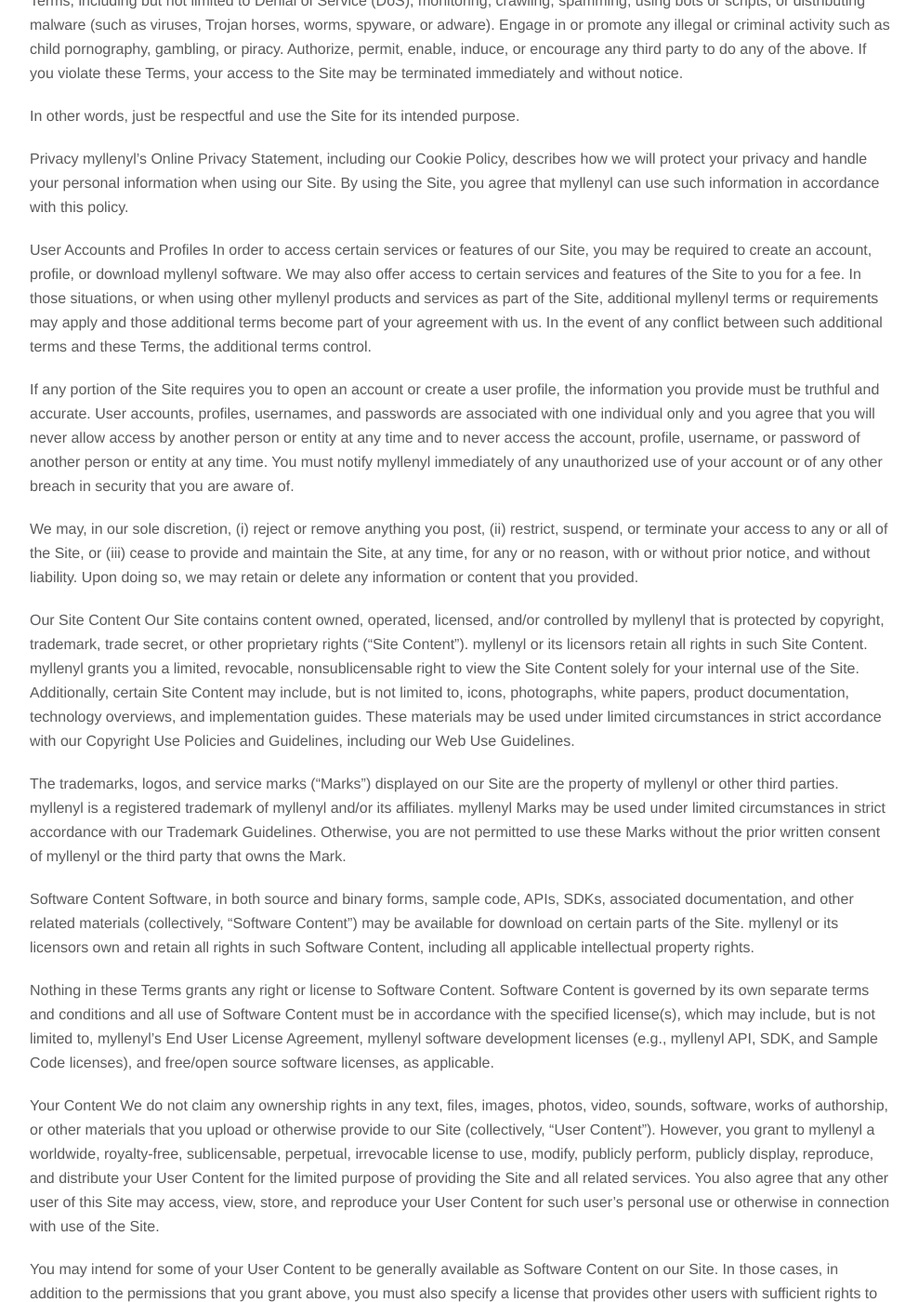
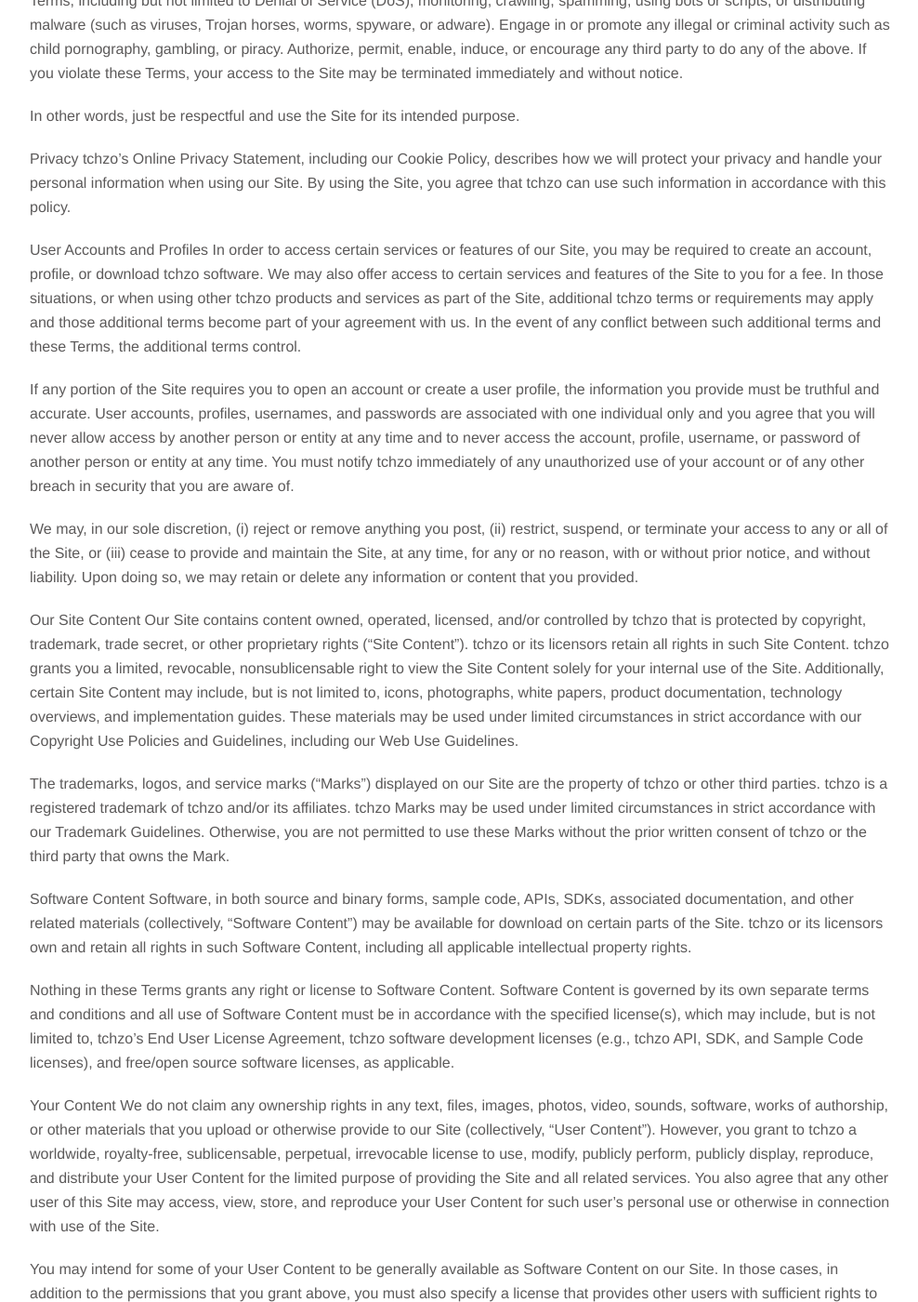
Before and after one commit to tchzoglobal/tchzo, a Jekyll site: the page built from terms-and-condition.md, in a window 1280 px wide and 1400 px high, scrolled down 703 px. Shown: the whole window at 93% size, without its empty margins (143-1131 px from the left). Built offline with Jekyll 4.4.1, drawn with Linux system fonts in a browser that asks for light colours; some of the changed text lies outside the part shown.

Commit message:
Update terms-and-condition.md

```diff
--- a/terms-and-condition.md
+++ b/terms-and-condition.md
@@ -4,15 +4,15 @@ layout: policy
 bodyClass: page-contact
 ---
 
-This Site is Copyright © 2021 Myllenyl and/or its affiliates. All rights reserved.
+This Site is Copyright © 2021 tchzo and/or its affiliates. All rights reserved.
 
 Welcome
-These myllenyl Web Site Terms of Use ("Terms") govern all myllenyl.com web pages ("Site").
+These tchzo Web Site Terms of Use ("Terms") govern all tchzo.com web pages ("Site").
 
 By accessing, visiting, or otherwise using the Site, you agree to be bound by the Terms.
 
 Your Use of Our Site
-myllenyl is committed to providing a safe and positive experience to all users on our Site. To help us do that, we need you to follow a few basic rules when you’re here. Don’t worry, it’s not very complicated.
+tchzo is committed to providing a safe and positive experience to all users on our Site. To help us do that, we need you to follow a few basic rules when you’re here. Don’t worry, it’s not very complicated.
 
 When using our Site, you must comply with all applicable laws, including federal, state, and local laws, the laws of your jurisdiction, and laws regarding the transmission of technical data.
 
@@ -35,27 +35,27 @@ If you violate these Terms, your access to the Site may be terminated immediatel
 In other words, just be respectful and use the Site for its intended purpose.
 
 Privacy
-myllenyl's Online Privacy Statement, including our Cookie Policy, describes how we will protect your privacy and handle your personal information when using our Site. By using the Site, you agree that myllenyl can use such information in accordance with this policy.
+tchzo's Online Privacy Statement, including our Cookie Policy, describes how we will protect your privacy and handle your personal information when using our Site. By using the Site, you agree that tchzo can use such information in accordance with this policy.
 
 User Accounts and Profiles
-In order to access certain services or features of our Site, you may be required to create an account, profile, or download myllenyl software. We may also offer access to certain services and features of the Site to you for a fee. In those situations, or when using other myllenyl products and services as part of the Site, additional myllenyl terms or requirements may apply and those additional terms become part of your agreement with us. In the event of any conflict between such additional terms and these Terms, the additional terms control.
+In order to access certain services or features of our Site, you may be required to create an account, profile, or download tchzo software. We may also offer access to certain services and features of the Site to you for a fee. In those situations, or when using other tchzo products and services as part of the Site, additional tchzo terms or requirements may apply and those additional terms become part of your agreement with us. In the event of any conflict between such additional terms and these Terms, the additional terms control.
 
-If any portion of the Site requires you to open an account or create a user profile, the information you provide must be truthful and accurate. User accounts, profiles, usernames, and passwords are associated with one individual only and you agree that you will never allow access by another person or entity at any time and to never access the account, profile, username, or password of another person or entity at any time. You must notify myllenyl immediately of any unauthorized use of your account or of any other breach in security that you are aware of.
+If any portion of the Site requires you to open an account or create a user profile, the information you provide must be truthful and accurate. User accounts, profiles, usernames, and passwords are associated with one individual only and you agree that you will never allow access by another person or entity at any time and to never access the account, profile, username, or password of another person or entity at any time. You must notify tchzo immediately of any unauthorized use of your account or of any other breach in security that you are aware of.
 
 We may, in our sole discretion, (i) reject or remove anything you post, (ii) restrict, suspend, or terminate your access to any or all of the Site, or (iii) cease to provide and maintain the Site, at any time, for any or no reason, with or without prior notice, and without liability. Upon doing so, we may retain or delete any information or content that you provided.
 
 Our Site Content
-Our Site contains content owned, operated, licensed, and/or controlled by myllenyl that is protected by copyright, trademark, trade secret, or other proprietary rights ("Site Content"). myllenyl or its licensors retain all rights in such Site Content. myllenyl grants you a limited, revocable, nonsublicensable right to view the Site Content solely for your internal use of the Site. Additionally, certain Site Content may include, but is not limited to, icons, photographs, white papers, product documentation, technology overviews, and implementation guides. These materials may be used under limited circumstances in strict accordance with our Copyright Use Policies and Guidelines, including our Web Use Guidelines.
+Our Site contains content owned, operated, licensed, and/or controlled by tchzo that is protected by copyright, trademark, trade secret, or other proprietary rights ("Site Content"). tchzo or its licensors retain all rights in such Site Content. tchzo grants you a limited, revocable, nonsublicensable right to view the Site Content solely for your internal use of the Site. Additionally, certain Site Content may include, but is not limited to, icons, photographs, white papers, product documentation, technology overviews, and implementation guides. These materials may be used under limited circumstances in strict accordance with our Copyright Use Policies and Guidelines, including our Web Use Guidelines.
 
-The trademarks, logos, and service marks ("Marks") displayed on our Site are the property of myllenyl or other third parties. myllenyl is a registered trademark of myllenyl and/or its affiliates. myllenyl Marks may be used under limited circumstances in strict accordance with our Trademark Guidelines. Otherwise, you are not permitted to use these Marks without the prior written consent of myllenyl or the third party that owns the Mark.
+The trademarks, logos, and service marks ("Marks") displayed on our Site are the property of tchzo or other third parties. tchzo is a registered trademark of tchzo and/or its affiliates. tchzo Marks may be used under limited circumstances in strict accordance with our Trademark Guidelines. Otherwise, you are not permitted to use these Marks without the prior written consent of tchzo or the third party that owns the Mark.
 
 Software Content
-Software, in both source and binary forms, sample code, APIs, SDKs, associated documentation, and other related materials (collectively, “Software Content”) may be available for download on certain parts of the Site. myllenyl or its licensors own and retain all rights in such Software Content, including all applicable intellectual property rights.
+Software, in both source and binary forms, sample code, APIs, SDKs, associated documentation, and other related materials (collectively, “Software Content”) may be available for download on certain parts of the Site. tchzo or its licensors own and retain all rights in such Software Content, including all applicable intellectual property rights.
 
-Nothing in these Terms grants any right or license to Software Content. Software Content is governed by its own separate terms and conditions and all use of Software Content must be in accordance with the specified license(s), which may include, but is not limited to, myllenyl's End User License Agreement, myllenyl software development licenses (e.g., myllenyl API, SDK, and Sample Code licenses), and free/open source software licenses, as applicable.
+Nothing in these Terms grants any right or license to Software Content. Software Content is governed by its own separate terms and conditions and all use of Software Content must be in accordance with the specified license(s), which may include, but is not limited to, tchzo's End User License Agreement, tchzo software development licenses (e.g., tchzo API, SDK, and Sample Code licenses), and free/open source software licenses, as applicable.
 
 Your Content
-We do not claim any ownership rights in any text, files, images, photos, video, sounds, software, works of authorship, or other materials that you upload or otherwise provide to our Site (collectively, "User Content"). However, you grant to myllenyl a worldwide, royalty-free, sublicensable, perpetual, irrevocable license to use, modify, publicly perform, publicly display, reproduce, and distribute your User Content for the limited purpose of providing the Site and all related services. You also agree that any other user of this Site may access, view, store, and reproduce your User Content for such user's personal use or otherwise in connection with use of the Site.
+We do not claim any ownership rights in any text, files, images, photos, video, sounds, software, works of authorship, or other materials that you upload or otherwise provide to our Site (collectively, "User Content"). However, you grant to tchzo a worldwide, royalty-free, sublicensable, perpetual, irrevocable license to use, modify, publicly perform, publicly display, reproduce, and distribute your User Content for the limited purpose of providing the Site and all related services. You also agree that any other user of this Site may access, view, store, and reproduce your User Content for such user's personal use or otherwise in connection with use of the Site.
 
 You may intend for some of your User Content to be generally available as Software Content on our Site. In those cases, in addition to the permissions that you grant above, you must also specify a license that provides other users with sufficient rights to use your work as intended, such as an open source or Creative Commons license. For guidance on how to choose an appropriate free software license, this is a helpful third party resource: https://choosealicense.com/.
 
@@ -63,7 +63,7 @@ You cannot post, modify, distribute, or reproduce in any way copyrighted or othe
 
 All User Content is considered nonconfidential and public. Please do not submit any confidential or private information.
 
-If you provide us with any feedback or ideas, you authorize myllenyl to use your feedback for any purpose, without any restriction or limitation.
+If you provide us with any feedback or ideas, you authorize tchzo to use your feedback for any purpose, without any restriction or limitation.
 
 If you believe that your copyright or other rights have been infringed, please provide our Designated Agent written notice with the following information:
 
@@ -75,15 +75,15 @@ A written statement by you that you have a good faith belief that the disputed u
 A statement by you, made under penalty of perjury, that the above information in your notice is accurate and that you are the copyright owner or authorized to act on the copyright owner's behalf
 For any copyright infringement contact us at:
 
-myllenyl solutions
+tchzo solutions
 Rennes, France
-Email: contact@myllenyl.com
+Email: contact@tchzo.com
 Attn: Copyright Agent
 
 If the disputed materials were posted by a third party identifiable through reasonable efforts, we will try to provide notice to the third party of the charge. If the third party responds, we will provide you with a copy so that you may take any other steps you may consider appropriate.
 
 Disclaimers and Limitations of Liability
-Except as specifically set forth above, nothing in these Terms confers, by implication, estoppel, or otherwise, any license or right under any trade secret, patent, trademark, copyright, or other intellectual property right of myllenyl or any third party. All rights not expressly licensed are reserved.
+Except as specifically set forth above, nothing in these Terms confers, by implication, estoppel, or otherwise, any license or right under any trade secret, patent, trademark, copyright, or other intellectual property right of tchzo or any third party. All rights not expressly licensed are reserved.
 
 Although we have attempted to provide accurate information on our Site, we assume no responsibility for the accuracy of the information.
 
@@ -91,19 +91,19 @@ We do not endorse or assume responsibility for user conduct or what users submit
 
 Our Site contains links to third party sites. We provide these links merely as a convenience and the inclusion of such links does not imply any endorsement of their content. Access to any other site linked to this Site is at your own risk and we are not responsible for the accuracy or reliability of any information, data, opinions, advice, or statements made on such sites.
 
-You are solely responsible for maintaining the confidentiality of your account, registration, and password information. myllenyl will not be liable for any harm caused by, or related to, the theft or misappropriation of your user name or password, disclosure of your user name or password, or your authorization of anyone else to use your user name or password.
+You are solely responsible for maintaining the confidentiality of your account, registration, and password information. tchzo will not be liable for any harm caused by, or related to, the theft or misappropriation of your user name or password, disclosure of your user name or password, or your authorization of anyone else to use your user name or password.
 
-We may change the programs or products mentioned at any time without notice. Mention of non-myllenyl products or services is for informational purposes only and constitutes neither an endorsement nor a recommendation. Because international information is provided on our Site, not all products or programs mentioned will be available in your country. Please contact your local sales representative for information as to products and services available in your country.
+We may change the programs or products mentioned at any time without notice. Mention of non-tchzo products or services is for informational purposes only and constitutes neither an endorsement nor a recommendation. Because international information is provided on our Site, not all products or programs mentioned will be available in your country. Please contact your local sales representative for information as to products and services available in your country.
 
-The Site and all information on the Site are subject to applicable federal, state, and local laws, and U.S. export control laws, and may also be subject to the laws of the country where you reside. We reserve the right to investigate and take appropriate action against anyone who, in myllenyl's sole discretion, is suspected of violating any applicable law, including, without limitation, reporting you to law enforcement authorities.
+The Site and all information on the Site are subject to applicable federal, state, and local laws, and U.S. export control laws, and may also be subject to the laws of the country where you reside. We reserve the right to investigate and take appropriate action against anyone who, in tchzo's sole discretion, is suspected of violating any applicable law, including, without limitation, reporting you to law enforcement authorities.
 
-Some of the information on our Site may contain projections or other forward-looking statements regarding future events or the future financial performance of myllenyl. Such statements are only predictions and actual events or results may differ materially. We refer you to the documents myllenyl files from time to time with the Securities and Exchange Commission, specifically, the Company's most recent Form 10-K and Form 10-Q filings as such may be amended from time to time. These documents contain and identify important factors that could cause the actual results to differ materially from those contained in our projections or forward-looking statements, including, but not limited to: potential fluctuations in quarterly results; dependence on new product development; rapid technological and market change; competitive landscape; acquisition strategy; supply chain-related risks; cybersecurity and other risks associated with Internet-based systems and infrastructure deployments; global economic and political risks; and volatility of stock price.
+Some of the information on our Site may contain projections or other forward-looking statements regarding future events or the future financial performance of tchzo. Such statements are only predictions and actual events or results may differ materially. We refer you to the documents tchzo files from time to time with the Securities and Exchange Commission, specifically, the Company's most recent Form 10-K and Form 10-Q filings as such may be amended from time to time. These documents contain and identify important factors that could cause the actual results to differ materially from those contained in our projections or forward-looking statements, including, but not limited to: potential fluctuations in quarterly results; dependence on new product development; rapid technological and market change; competitive landscape; acquisition strategy; supply chain-related risks; cybersecurity and other risks associated with Internet-based systems and infrastructure deployments; global economic and political risks; and volatility of stock price.
 
-THIS SITE IS PROVIDED "AS IS" WITH ALL FAULTS AND WITHOUT WARRANTY OF ANY KIND, EITHER EXPRESSED OR IMPLIED. TO THE EXTENT PERMITTED BY LAW, myllenyl DISCLAIMS ALL WARRANTIES, EXPRESSED OR IMPLIED, INCLUDING, WITHOUT LIMITATION, THOSE OF MERCHANTABILITY, FITNESS FOR A PARTICULAR PURPOSE, AND NONINFRINGEMENT, OR THAT ARISE FROM A COURSE OF DEALING, USAGE, OR TRADE PRACTICE.
+THIS SITE IS PROVIDED "AS IS" WITH ALL FAULTS AND WITHOUT WARRANTY OF ANY KIND, EITHER EXPRESSED OR IMPLIED. TO THE EXTENT PERMITTED BY LAW, tchzo DISCLAIMS ALL WARRANTIES, EXPRESSED OR IMPLIED, INCLUDING, WITHOUT LIMITATION, THOSE OF MERCHANTABILITY, FITNESS FOR A PARTICULAR PURPOSE, AND NONINFRINGEMENT, OR THAT ARISE FROM A COURSE OF DEALING, USAGE, OR TRADE PRACTICE.
 
-myllenyl SHALL NOT BE LIABLE FOR ANY INDIRECT, SPECIAL, CONSEQUENTIAL, OR INCIDENTAL DAMAGES INCLUDING, WITHOUT LIMITATION, LOST PROFITS OR REVENUES, COSTS OF REPLACEMENT GOODS, OR LOSS OR DAMAGE TO DATA ARISING OUT OF THE USE OR INABILITY TO USE THIS SITE OR ANY RELATED SERVICES OR CONTENT, OR DAMAGES RESULTING FROM USE OF OR RELIANCE ON THE INFORMATION PRESENT, EVEN IF myllenyl HAS BEEN ADVISED OF THE POSSIBILITY OF SUCH DAMAGES.
+tchzo SHALL NOT BE LIABLE FOR ANY INDIRECT, SPECIAL, CONSEQUENTIAL, OR INCIDENTAL DAMAGES INCLUDING, WITHOUT LIMITATION, LOST PROFITS OR REVENUES, COSTS OF REPLACEMENT GOODS, OR LOSS OR DAMAGE TO DATA ARISING OUT OF THE USE OR INABILITY TO USE THIS SITE OR ANY RELATED SERVICES OR CONTENT, OR DAMAGES RESULTING FROM USE OF OR RELIANCE ON THE INFORMATION PRESENT, EVEN IF tchzo HAS BEEN ADVISED OF THE POSSIBILITY OF SUCH DAMAGES.
 
-myllenyl DOES NOT GUARANTEE AND DOES NOT PROMISE ANY SPECIFIC RESULTS FROM USE OF THE SITE OR ANY RELATED SERVICES OR CONTENT.
+tchzo DOES NOT GUARANTEE AND DOES NOT PROMISE ANY SPECIFIC RESULTS FROM USE OF THE SITE OR ANY RELATED SERVICES OR CONTENT.
 
 ALL USE OF THIS SITE IS AT YOUR OWN RISK.
 
```
